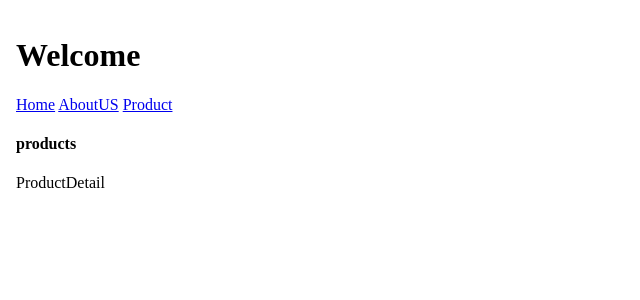
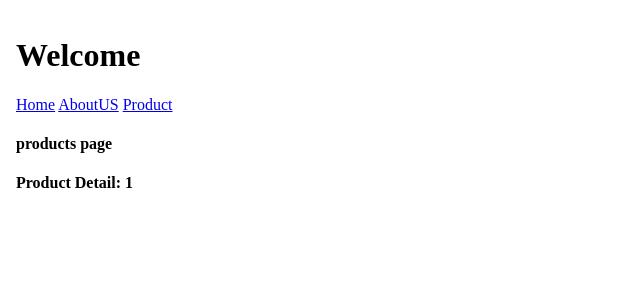
Before and after one commit to AlbertoMillanC/react-router-dom-with-VUE-REACT, a React (Vite) app in the folder nuevo/: page /products/1 in a window 1280 px wide. Shown: the top 300 px of the page, without its empty margins (0-640 px from the left). Built offline with nearby package versions, Linux system fonts and the light colour scheme.

Commit message:
add hook useParams en el id de producto)

```diff
--- a/nuevo/src/components/ProductDetail.jsx
+++ b/nuevo/src/components/ProductDetail.jsx
@@ -1,8 +1,13 @@
-import React from 'react'
+import { useParams } from "react-router-dom"
+
 
 function ProductDetail() {
+  const {productId} = useParams();
+
   return (
-    <div>ProductDetail</div>
+    <>
+    <h4>Product Detail: {productId}  </h4>
+    </>
   )
 }
 
--- a/nuevo/src/pages/products.jsx
+++ b/nuevo/src/pages/products.jsx
@@ -5,7 +5,7 @@ export default function products() {
   return (
 
     <>
-    <h4>products</h4>
+    <h4>products  page </h4>
     <Routes>
         <Route path= ":productId" element ={<ProductDetail />} />
     </Routes>
```
